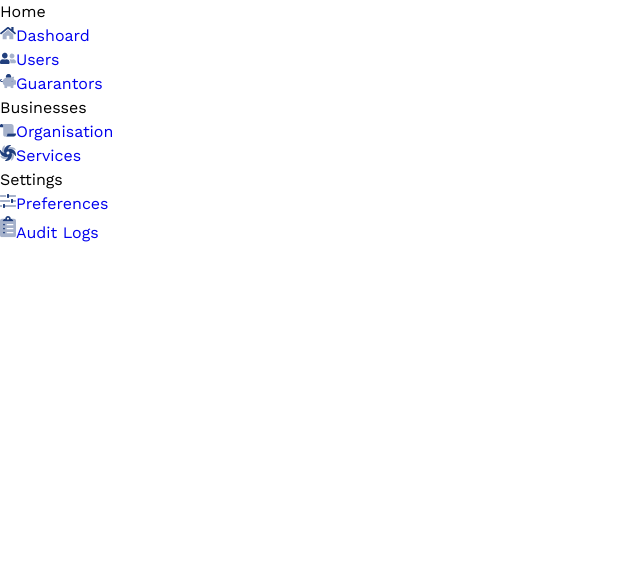
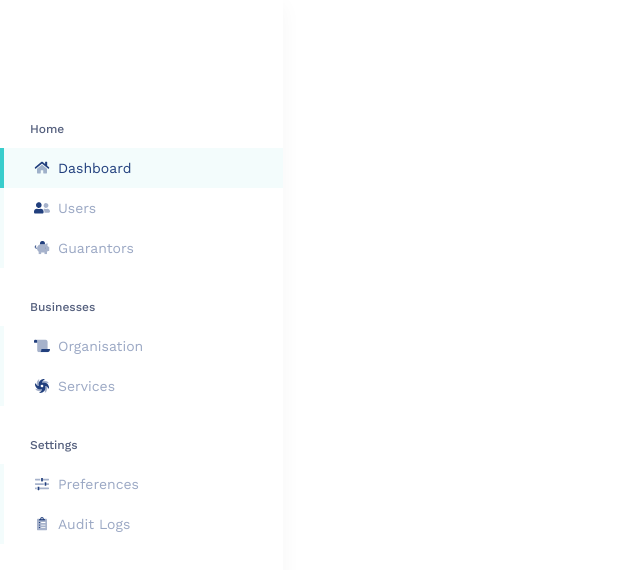
Before and after one commit to EmmanuelVictor62/lendsqr-app, a Next.js app: page /dashboard in a window 1280 px wide. Shown: the top 570 px of the page, without its empty margins (0-640 px from the left). Built offline with nearby package versions, Linux system fonts and the light colour scheme.

Commit message:
Completed Sidebar Component

```diff
--- /dev/null
+++ b/components/Link/index.tsx
@@ -0,0 +1,38 @@
+import React from "react";
+import Link from "next/link";
+import { useRouter } from "next/router";
+
+import Icon from "../Icon";
+import { IconNames } from "@/types/icons";
+
+import styles from "./link.module.scss";
+
+interface ActiveLinkProps {
+  path: string;
+  iconPath?: string;
+  iconName?: string;
+}
+
+const ActiveLink: React.FC<ActiveLinkProps> = ({
+  path,
+  iconPath,
+  iconName,
+}) => {
+  const router = useRouter();
+  const isActivePath = Boolean(router.pathname === path);
+
+  return (
+    <Link href={path}>
+      <div
+        className={`${styles["link"]} ${
+          isActivePath ? styles["link__active"] : ""
+        }`}
+      >
+        <Icon icon={iconPath as IconNames} />
+        {iconName}
+      </div>
+    </Link>
+  );
+};
+
+export default ActiveLink;
--- /dev/null
+++ b/components/Link/link.module.scss
@@ -0,0 +1,34 @@
+@import "../../styles/variables";
+@import "../../styles/base/mixins";
+
+.link {
+  display: flex;
+  gap: 8px;
+  height: 40px;
+  align-items: center;
+  justify-content: flex-start;
+  color: $col-grey-2;
+  font-size: 14px;
+  font-weight: 400;
+  padding-left: 30px;
+  border-left: 4px solid $col-blue-3;
+  transition: all 0.3s ease;
+
+  &:hover {
+    color: $col-blue-2;
+    background: $col-blue-3;
+    border-left: 4px solid $col-blue-1;
+  }
+  & span {
+    display: flex;
+    align-items: center;
+    & svg {
+      height: 14px;
+    }
+  }
+  &__active {
+    color: $col-blue-2;
+    background: $col-blue-3;
+    border-left: 4px solid $col-blue-1;
+  }
+}
--- a/components/Sidebar/sidebar.module.scss
+++ b/components/Sidebar/sidebar.module.scss
@@ -3,4 +3,33 @@
 
 .sidebar {
   background-color: $col-white;
+  box-sizing: border-box;
+  display: flex;
+  flex-direction: column;
+  gap: 30px;
+  height: 100vh;
+  width: 283px;
+  padding-top: 120px;
+  box-shadow: 0px 5px 20px 0px rgba(0, 0, 0, 0.04);
+
+  &__content {
+    &-wrapper {
+      display: flex;
+      flex-direction: column;
+      gap: 10px;
+    }
+    &-header {
+      color: $col-grey-1;
+      font-size: 12px;
+      font-style: normal;
+      font-weight: 500;
+      padding-left: 30px;
+    }
+    &-children {
+      &-wrapper {
+        display: flex;
+        flex-direction: column;
+      }
+    }
+  }
 }
--- a/components/Sidebar/sidebar.tsx
+++ b/components/Sidebar/sidebar.tsx
@@ -1,18 +1,11 @@
 import React from "react";
-import Link from "next/link";
 
-import Icon from "../Icon";
-
-import { IconNames } from "@/types/icons";
+import ActiveLink from "@/components/Link";
 import { sidebarRoutes } from "@/util/routes";
 
 import styles from "./sidebar.module.scss";
 
-interface SidebarProps {
-  link?: string;
-}
-
-const Sidebar: React.FC<SidebarProps> = () => {
+const Sidebar: React.FC = () => {
   return (
     <div className={styles["sidebar"]}>
       {sidebarRoutes?.map((element, index) => {
@@ -26,15 +19,16 @@ const Sidebar: React.FC<SidebarProps> = () => {
             <ul className={styles["sidebar__content-children-wrapper"]}>
               {element.children?.map((children, index) => {
                 return (
-                  <Link href={children.path}>
-                    <li
-                      className={styles["sidebar-content-children-link"]}
-                      key={index + 1}
-                    >
-                      <Icon icon={children.icon as IconNames} />
-                      {children.name}
-                    </li>
-                  </Link>
+                  <li
+                    className={styles["sidebar__content-children-link-wrapper"]}
+                    key={index + 1}
+                  >
+                    <ActiveLink
+                      path={children.path}
+                      iconPath={children.icon}
+                      iconName={children.name}
+                    />
+                  </li>
                 );
               })}
             </ul>
--- a/styles/_variables.scss
+++ b/styles/_variables.scss
@@ -1 +1,12 @@
 $col-white: #fff;
+
+$col-blue-1: #39cdcc;
+$col-blue-2: #213f7d;
+$col-blue-3: #f3fcfc;
+
+$col-grey-1: #545f7d;
+$col-grey-2: #9ba8c4;
+
+$col-success-1: green;
+
+$col-error-1: #d32f2f;
--- a/util/routes.ts
+++ b/util/routes.ts
@@ -3,13 +3,13 @@ export const sidebarRoutes = [
     name: "Home",
     children: [
       {
-        name: "Dashoard",
-        path: "/",
+        name: "Dashboard",
+        path: "/dashboard",
         icon: "dashboard",
       },
       {
         name: "Users",
-        path: "/",
+        path: "/dashboard/users",
         icon: "users",
       },
       {
```
Also changed, not shown: components/Input/input.module.scss (+8 -6 lines).
